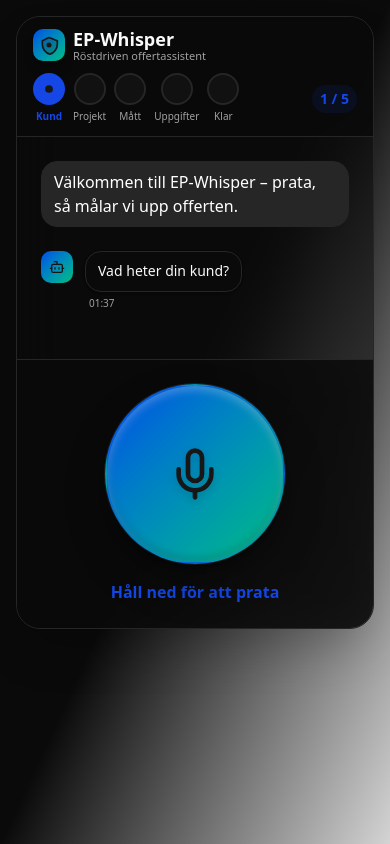
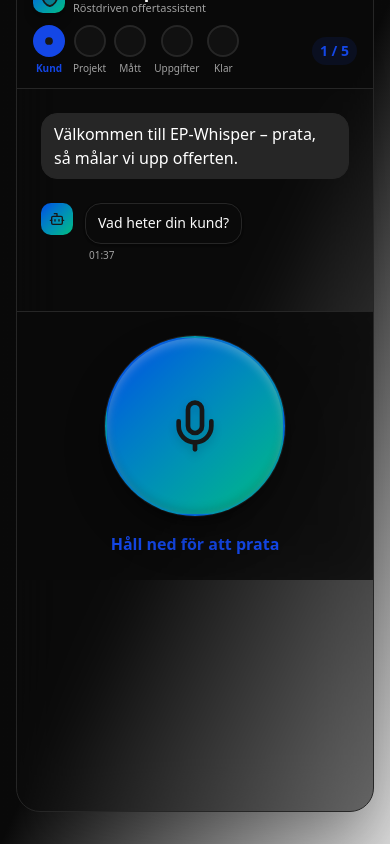
Before and after one commit to Johan-Jo/ep-whisper, a Next.js app: page / in a window 390 px wide. Built offline with nearby package versions, Linux system fonts and the light colour scheme.

Commit message:
fix(ui-mobile): ensure full-height card on mobile and add extra bottom safe-area padding

```diff
--- a/src/app/page.tsx
+++ b/src/app/page.tsx
@@ -545,7 +545,7 @@ Giltig i 30 dagar.`;
   return (
     <div className="dark app-container bg-gradient-to-br from-background via-background to-muted/20">
       <div className="w-full max-w-md mx-auto p-4">
-        <div className="bg-card/50 backdrop-blur-xl border border-border rounded-3xl shadow-2xl overflow-hidden" style={{ height: '100%', maxHeight: '100dvh' }}>
+        <div className="bg-card/50 backdrop-blur-xl border border-border rounded-3xl shadow-2xl overflow-hidden" style={{ minHeight: '100dvh' }}>
           <div className="h-full flex flex-col">
             <ProgressHeader currentStep={getCurrentStep()} totalSteps={5} />
 
--- a/src/styles/figma-globals.css
+++ b/src/styles/figma-globals.css
@@ -19,7 +19,7 @@ html, body {
   height: 100dvh;
   /* Respect iOS safe areas so top banner is visible (mobile only) */
   padding-top: env(safe-area-inset-top);
-  padding-bottom: env(safe-area-inset-bottom);
+  padding-bottom: calc(env(safe-area-inset-bottom) + 16px);
 }
 
 /* Helper class if needed for explicit safe padding */
```
